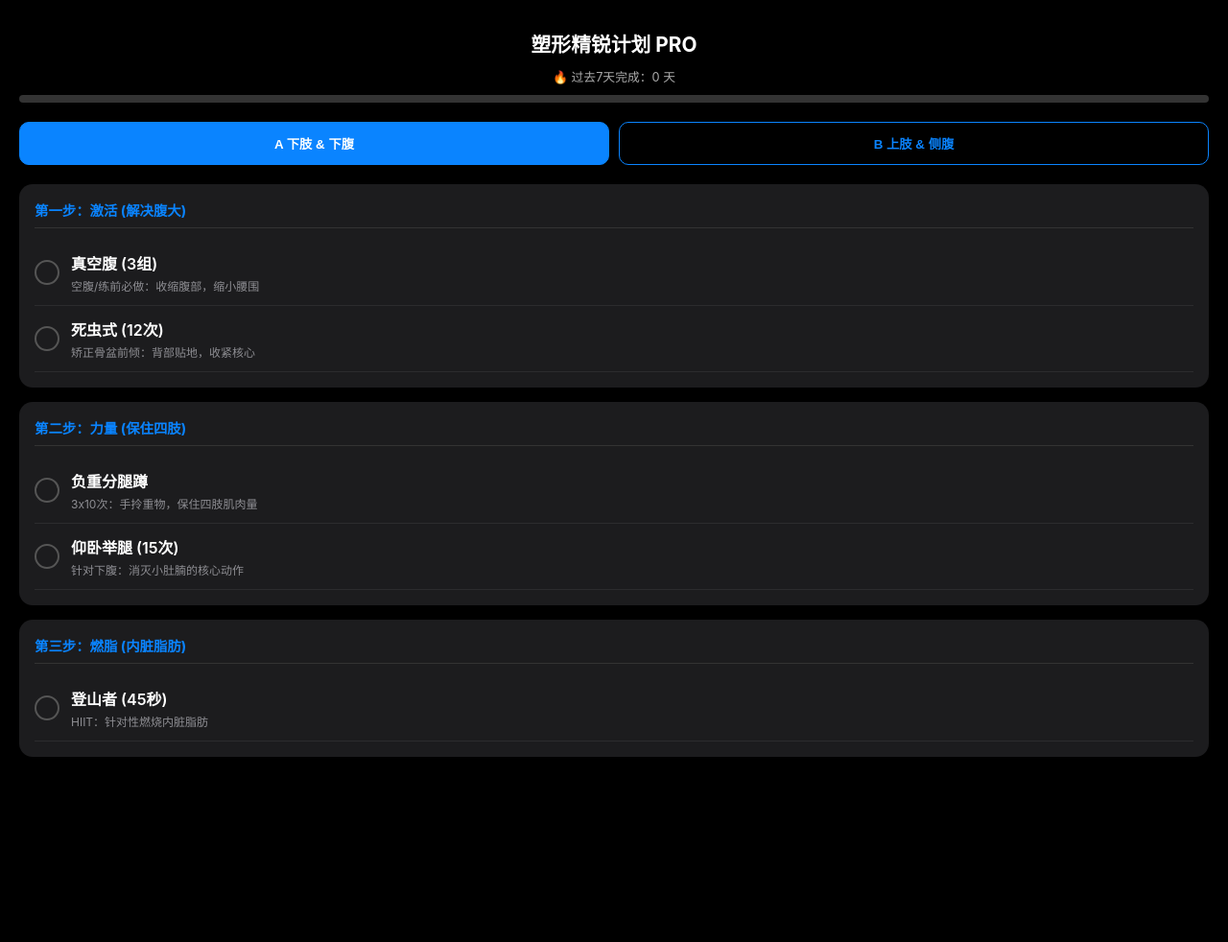
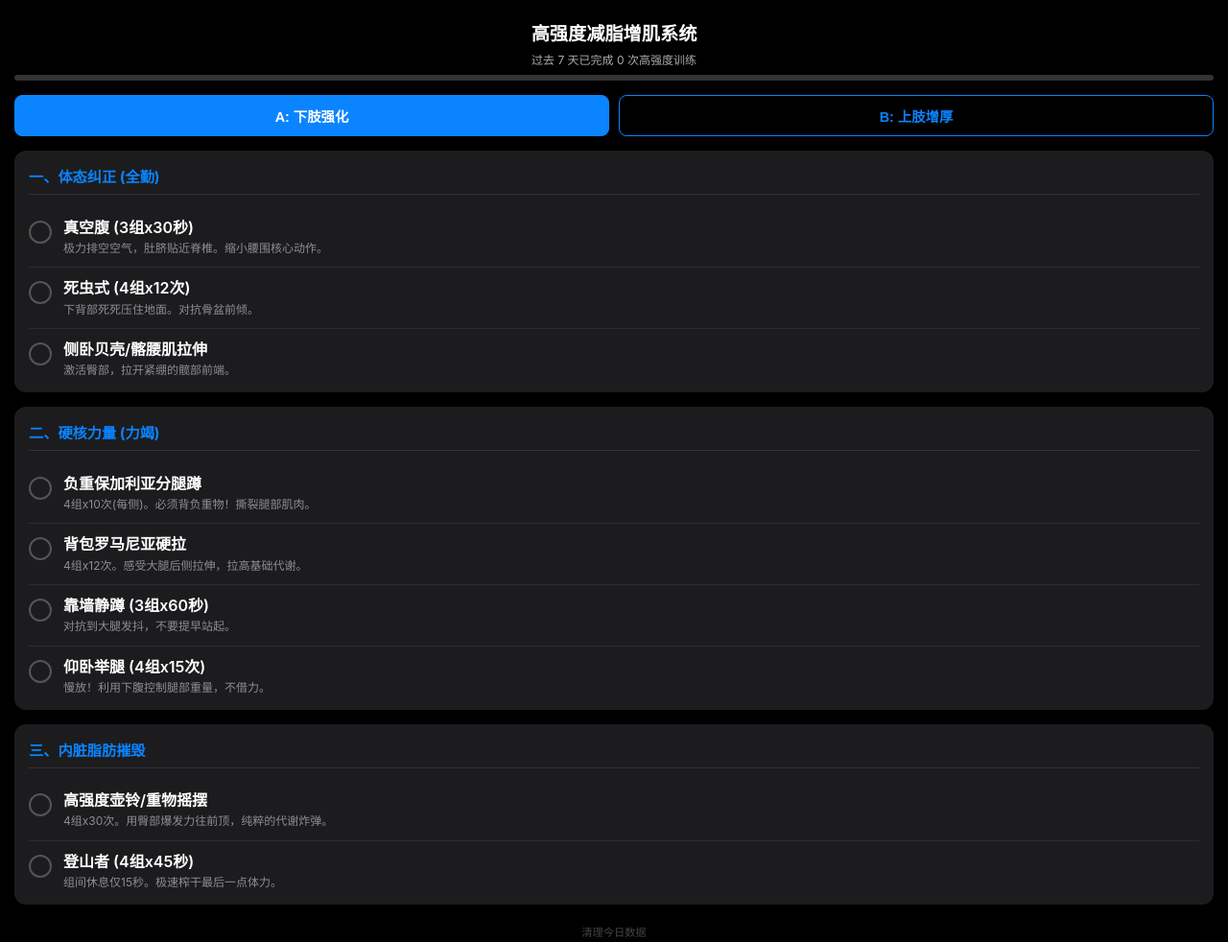
Before and after one commit to woqunidaye123/fit, a plain HTML site: page index.html in a window 1280 px wide. Shown: the whole page at 96% size. Before the commit the page ends 824 px from the top, so only its background shows below. Drawn offline with Linux system fonts and the light colour scheme.

Commit message:
Update index.html for new training program

```diff
--- a/index.html
+++ b/index.html
@@ -3,61 +3,73 @@
 <head>
     <meta charset="UTF-8">
     <meta name="viewport" content="width=device-width, initial-scale=1.0, maximum-scale=1.0, user-scalable=no">
-    <meta name="apple-mobile-web-app-capable" content="yes">
-    <title>91男神塑形手册</title>
+    <title>82kg 硬核塑形系统</title>
     <style>
         :root { --bg:#000; --card:#1c1c1e; --green:#32d74b; --blue:#0a84ff; --text:#fff; --dim:#8e8e93; }
-        body { font-family:-apple-system; background:var(--bg); color:var(--text); padding:20px; margin:0; -webkit-user-select:none; }
-        .card { background:var(--card); border-radius:14px; padding:16px; margin-bottom:15px; }
-        h2 { color:var(--blue); font-size:0.9rem; margin-top:0; border-bottom:0.5px solid #333; padding-bottom:8px; display:flex; justify-content:space-between; }
-        .item { display:flex; align-items:center; padding:12px 0; border-bottom:0.5px solid #2c2c2e; }
-        .check { width:22px; height:22px; border:2px solid #555; border-radius:50%; margin-right:12px; flex-shrink:0; }
+        body { font-family:-apple-system; background:var(--bg); color:var(--text); padding:15px; margin:0; }
+        .card { background:var(--card); border-radius:12px; padding:15px; margin-bottom:15px; }
+        h2 { color:var(--blue); font-size:0.95rem; margin-top:0; border-bottom:0.5px solid #333; padding-bottom:8px; display:flex; justify-content:space-between; }
+        .item { display:flex; align-items:flex-start; padding:12px 0; border-bottom:0.5px solid #2c2c2e; }
+        .item:last-child { border:none; padding-bottom:0; }
+        .check { width:20px; height:20px; border:2px solid #555; border-radius:50%; margin-right:12px; margin-top:2px; flex-shrink:0; }
         .done .check { background:var(--green); border-color:var(--green); position:relative; }
-        .done .check::after { content:'✓'; color:#000; position:absolute; left:4px; top:-1px; font-weight:bold; }
+        .done .check::after { content:'✓'; color:#000; position:absolute; left:3px; top:-2px; font-weight:bold; }
         .info { flex:1; }
-        .n { font-size:1rem; font-weight:600; }
-        .d { font-size:0.75rem; color:var(--dim); margin-top:3px; }
-        .progress-box { margin-bottom:20px; text-align:center; }
-        .progress { height:8px; background:#333; border-radius:4px; overflow:hidden; margin:10px 0; }
-        #fill { height:100%; background:linear-gradient(90deg, var(--blue), var(--green)); width:0; transition:0.5s; }
-        .btn-group { display:grid; grid-template-columns:1fr 1fr; gap:10px; margin-bottom:20px; }
-        .btn { padding:12px; border:1px solid var(--blue); border-radius:10px; color:var(--blue); background:none; font-weight:600; }
+        .n { font-size:1rem; font-weight:600; line-height:1.2; }
+        .d { font-size:0.75rem; color:var(--dim); margin-top:4px; line-height:1.3; }
+        .progress-box { margin-bottom:15px; text-align:center; }
+        .progress { height:6px; background:#333; border-radius:3px; overflow:hidden; margin:8px 0; }
+        #fill { height:100%; background:var(--green); width:0; transition:0.3s; }
+        .btn-group { display:flex; gap:10px; margin-bottom:15px; }
+        .btn { flex:1; padding:10px; border:1px solid var(--blue); border-radius:8px; color:var(--blue); background:none; font-weight:bold; font-size:0.9rem;}
         .active { background:var(--blue); color:#fff; }
     </style>
 </head>
 <body>
 
 <div class="progress-box">
-    <h1 style="font-size:1.3rem; margin:10px 0;">塑形精锐计划 PRO</h1>
-    <div id="stat" style="font-size:0.8rem; color:#aaa;">近7天进度统计中...</div>
+    <h1 style="font-size:1.2rem; margin:5px 0;">高强度减脂增肌系统</h1>
+    <div id="stat" style="font-size:0.75rem; color:#aaa;">加载中...</div>
     <div class="progress"><div id="fill"></div></div>
 </div>
 
 <div class="btn-group">
-    <button class="btn active" id="btnA" onclick="setPlan('A')">A 下肢 & 下腹</button>
-    <button class="btn" id="btnB" onclick="setPlan('B')">B 上肢 & 侧腹</button>
+    <button class="btn active" id="btnA" onclick="setPlan('A')">A: 下肢强化</button>
+    <button class="btn" id="btnB" onclick="setPlan('B')">B: 上肢增厚</button>
 </div>
 
-<div class="card"><h2>第一步：激活 (解决腹大)</h2><div id="w"></div></div>
-<div class="card"><h2>第二步：力量 (保住四肢)</h2><div id="s"></div></div>
-<div class="card"><h2>第三步：燃脂 (内脏脂肪)</h2><div id="h"></div></div>
+<div class="card"><h2>一、体态纠正 (全勤)</h2><div id="w"></div></div>
+<div class="card"><h2>二、硬核力量 (力竭)</h2><div id="s"></div></div>
+<div class="card"><h2>三、内脏脂肪摧毁</h2><div id="h"></div></div>
+
+<p style="text-align:center; color:#444; font-size:0.7rem; margin-top:20px;" onclick="if(confirm('重置今日所有打卡？')){localStorage.clear();location.reload();}">清理今日数据</p>
 
 <script>
-let plan = localStorage.getItem('last_plan') || 'A';
+let plan = localStorage.getItem('hc_plan') || 'A';
+
 const W = [
-    {n:"真空腹 (3组)", d:"空腹/练前必做：收缩腹部，缩小腰围"},
-    {n:"死虫式 (12次)", d:"矫正骨盆前倾：背部贴地，收紧核心"}
+    {n:"真空腹 (3组x30秒)", d:"极力排空空气，肚脐贴近脊椎。缩小腰围核心动作。"},
+    {n:"死虫式 (4组x12次)", d:"下背部死死压住地面。对抗骨盆前倾。"},
+    {n:"侧卧贝壳/髂腰肌拉伸", d:"激活臀部，拉开紧绷的髋部前端。"}
 ];
+
 const A = [
-    {n:"负重分腿蹲", d:"3x10次：手拎重物，保住四肢肌肉量"},
-    {n:"仰卧举腿 (15次)", d:"针对下腹：消灭小肚腩的核心动作"}
+    {n:"负重保加利亚分腿蹲", d:"4组x10次(每侧)。必须背负重物！撕裂腿部肌肉。"},
+    {n:"背包罗马尼亚硬拉", d:"4组x12次。感受大腿后侧拉伸，拉高基础代谢。"},
+    {n:"靠墙静蹲 (3组x60秒)", d:"对抗到大腿发抖，不要提早站起。"},
+    {n:"仰卧举腿 (4组x15次)", d:"慢放！利用下腹控制腿部重量，不借力。"}
 ];
+
 const B = [
-    {n:"俯卧撑 (力竭)", d:"4组：撑起肩膀，视觉上腰更细"},
-    {n:"侧支撑 (45秒)", d:"收紧侧腹：勒紧你的天然腹带"}
+    {n:"宽/窄距俯卧撑", d:"4组 x 做到力竭起不来。撑大胸廓。"},
+    {n:"负重俯身划船", d:"4组x12次。提拉重物到小腹，增厚背阔肌。"},
+    {n:"Y-T-W 肌肉收缩", d:"3组x10遍。解决圆肩，让身姿挺拔拔高。"},
+    {n:"侧支撑 (4组x45秒)", d:"每侧坚持。强化腹斜肌，收紧侧腰围度。"}
 ];
+
 const H = [
-    {n:"登山者 (45秒)", d:"HIIT：针对性燃烧内脏脂肪"}
+    {n:"高强度壶铃/重物摇摆", d:"4组x30次。用臀部爆发力往前顶，纯粹的代谢炸弹。"},
+    {n:"登山者 (4组x45秒)", d:"组间休息仅15秒。极速榨干最后一点体力。"}
 ];
 
 function today() { return new Date().toISOString().slice(0,10); }
@@ -65,26 +77,28 @@ function today() { return new Date().toISOString().slice(0,10); }
 function render() {
     const draw = (id, data) => {
         document.getElementById(id).innerHTML = data.map(i => {
-            let key = today() + "_" + i.n;
+            let key = "hc_" + today() + "_" + i.n;
             let done = localStorage.getItem(key) == '1';
-            return `<div class="item ${done?'done':''}" onclick="toggle('${i.n}')"><div class="check"></div><div class="info"><div class="n">${i.n}</div><div class="d">${i.d}</div></div></div>`;
+            return `<div class="item ${done?'done':''}" onclick="toggle('${i.n}')">
+                <div class="check"></div><div class="info"><div class="n">${i.n}</div><div class="d">${i.d}</div></div>
+            </div>`;
         }).join('');
     };
     draw('w', W); draw('s', plan === 'A' ? A : B); draw('h', H);
 
     let currentTasks = [...W, ...(plan === 'A' ? A : B), ...H];
-    let done = currentTasks.filter(i => localStorage.getItem(today() + "_" + i.n) == '1').length;
+    let done = currentTasks.filter(i => localStorage.getItem("hc_" + today() + "_" + i.n) == '1').length;
     document.getElementById('fill').style.width = (done/currentTasks.length*100) + '%';
 
-    if(done === currentTasks.length && !localStorage.getItem("comp_" + today())) {
-        localStorage.setItem("comp_" + today(), "1");
-        alert("🎉 今日达成！");
+    if(done === currentTasks.length && !localStorage.getItem("hc_comp_" + today())) {
+        localStorage.setItem("hc_comp_" + today(), "1");
+        alert("今日硬核训练完成！优质蛋白补充起来！");
     }
     updateStat();
 }
 
 function toggle(n) {
-    let key = today() + "_" + n;
+    let key = "hc_" + today() + "_" + n;
     localStorage.getItem(key) ? localStorage.removeItem(key) : localStorage.setItem(key, "1");
     render();
 }
@@ -93,13 +107,13 @@ function updateStat() {
     let count = 0;
     for(let i=0; i<7; i++) {
         let d = new Date(); d.setDate(d.getDate() - i);
-        if(localStorage.getItem("comp_" + d.toISOString().slice(0,10))) count++;
+        if(localStorage.getItem("hc_comp_" + d.toISOString().slice(0,10))) count++;
     }
-    document.getElementById("stat").innerText = "🔥 过去7天完成：" + count + " 天";
+    document.getElementById("stat").innerText = "过去 7 天已完成 " + count + " 次高强度训练";
 }
 
 function setPlan(p) {
-    plan = p; localStorage.setItem('last_plan', p);
+    plan = p; localStorage.setItem('hc_plan', p);
     document.getElementById('btnA').className = p === 'A' ? 'btn active' : 'btn';
     document.getElementById('btnB').className = p === 'B' ? 'btn active' : 'btn';
     render();
```
